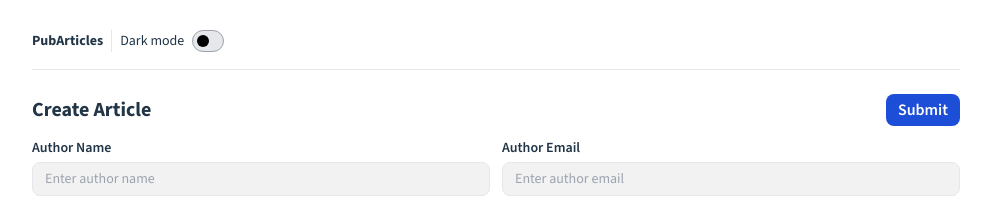
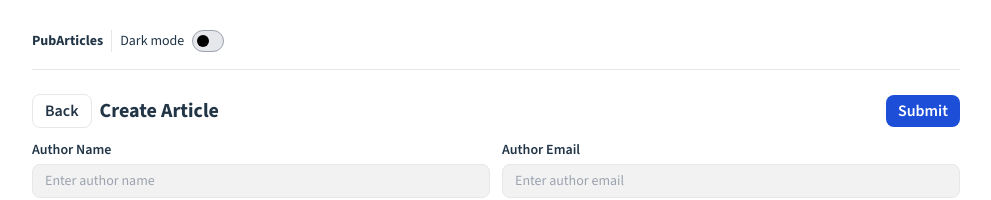
Before and after one commit to michaelhpet/jsonplaceholder-articles, a React (Vite) app: page /create in a window 1280 px wide. Shown: the top 200 px of the page, without its empty margins (144-1135 px from the left). Built offline with nearby package versions, Linux system fonts and the light colour scheme.

Commit message:
feat: add back button to create article page

```diff
--- a/src/components/button/index.tsx
+++ b/src/components/button/index.tsx
@@ -4,16 +4,21 @@ import { Link } from "react-router-dom";
 interface Props extends ButtonHTMLAttributes<HTMLButtonElement> {
   to?: string;
   loading?: boolean;
+  variant?: "outlined" | "contained";
 }
 
 export default function Button(props: Props) {
-  const { to, loading, ...domProps } = props;
+  const { to, loading, variant = "contained", ...domProps } = props;
 
   const element = (
     <button
       {...domProps}
       disabled={domProps.disabled || loading}
-      className="flex items-center justify-center gap-1 px-3 py-1 rounded-lg font-semibold bg-blue-700 focus:outline focus:outline-2 focus:outline-blue-700 outline-offset-2 transition text-white disabled:bg-gray-200 disabled:text-gray-400 dark:disabled:bg-gray-500 disabled:cursor-not-allowed"
+      className={`flex items-center justify-center gap-1 px-3 py-1 rounded-lg font-semibold focus:outline focus:outline-2 focus:outline-blue-700 outline-offset-2 transition disabled:bg-gray-200 disabled:text-gray-400 dark:disabled:bg-gray-500 disabled:cursor-not-allowed ${
+        variant === "outlined"
+          ? "border bg-transparent"
+          : "text-white bg-blue-700"
+      }`}
     >
       {loading ? (
         <span className="relative w-3 h-3 rounded-full border-[3px] bg-gray-200 dark:bg-gray-500 border-gray-400 animate-spin">
--- a/src/pages/create.tsx
+++ b/src/pages/create.tsx
@@ -37,7 +37,16 @@ export default function CreateArticle() {
       className="grid grid-cols-1 md:grid-cols-2 gap-3 gap-x-0 md:gap-x-3"
     >
       <div className="col-span-2 flex items-center justify-between gap-4">
-        <h1 className="text-xl font-bold">Create Article</h1>
+        <div className="flex items-center gap-2">
+          <Button
+            type="button"
+            variant="outlined"
+            onClick={() => navigate("/")}
+          >
+            Back
+          </Button>
+          <h1 className="text-xl font-bold">Create Article</h1>
+        </div>
         <Button loading={loading}>Submit</Button>
       </div>
 
```
